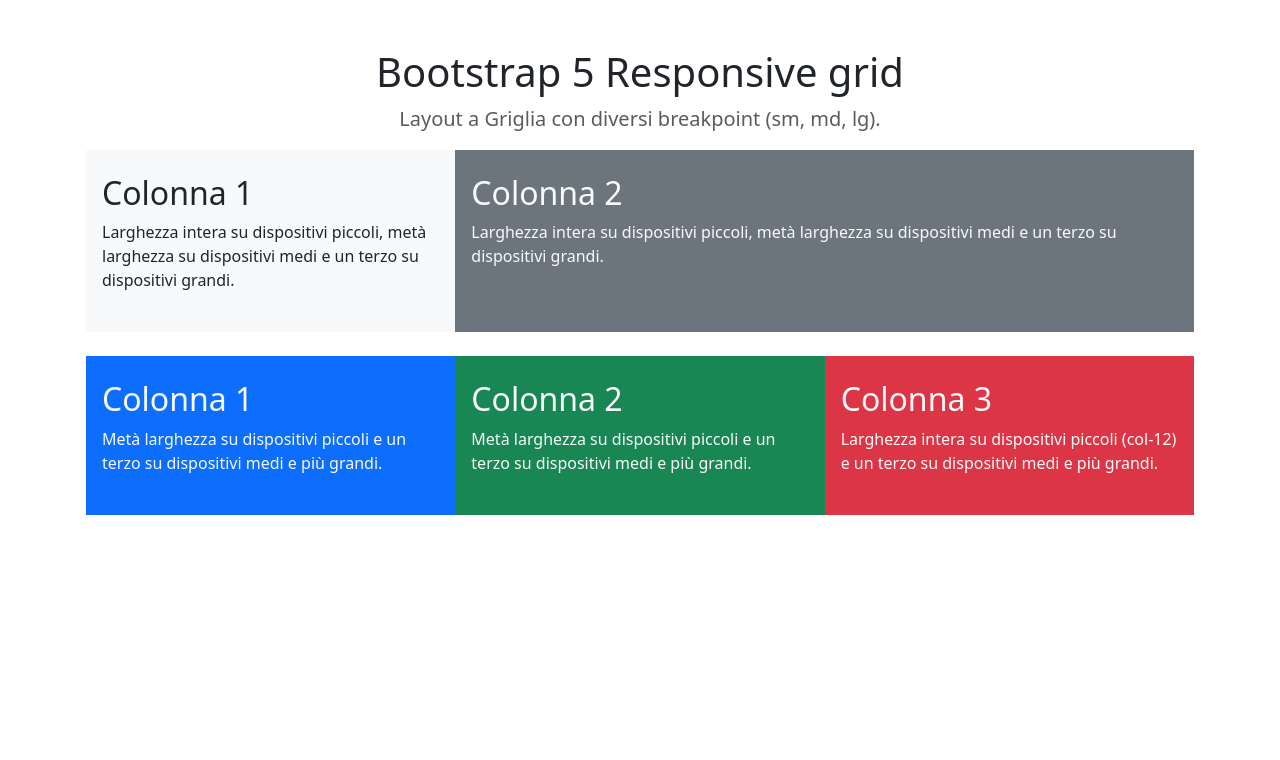
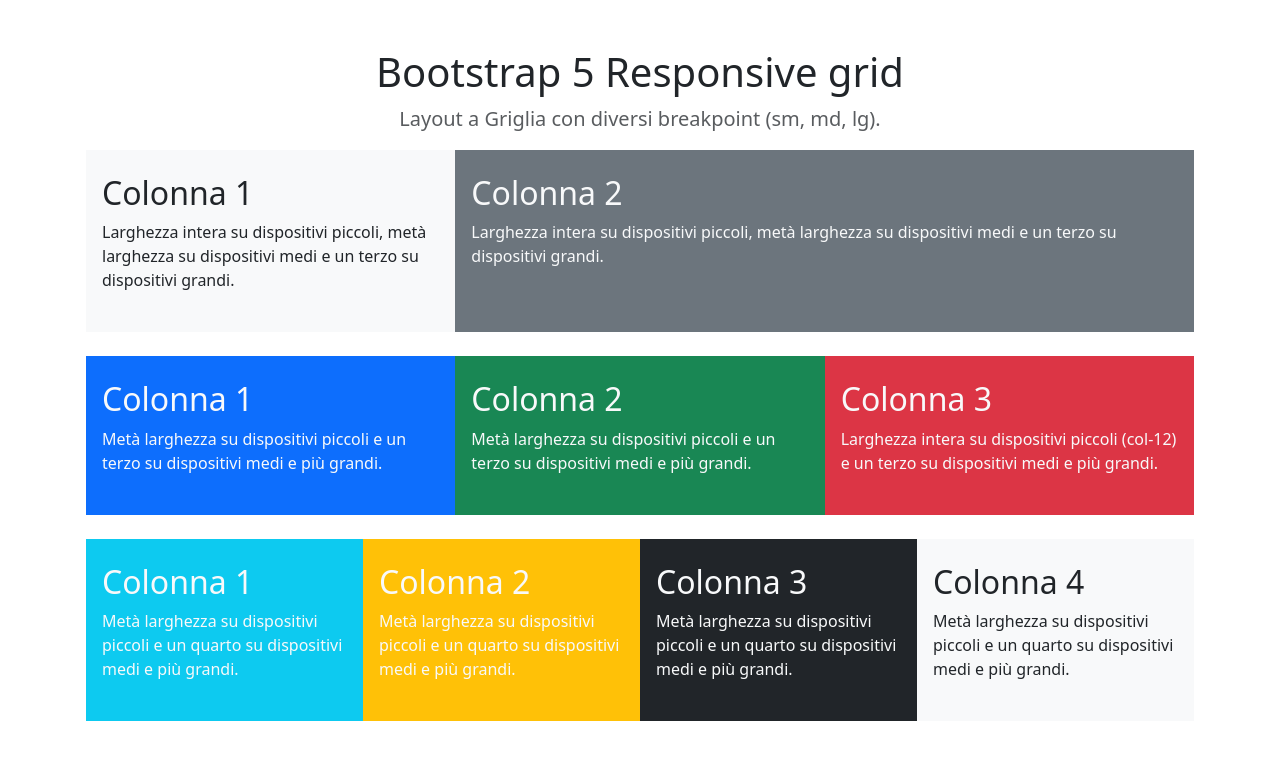
Before and after one commit to Willians-Hurtado/htmlcss-bootstrap-layout, a plain HTML site: page index.html in a window 1280 px wide. Drawn offline with nearby package versions, Linux system fonts and the light colour scheme.

Commit message:
add last row with four columns

```diff
--- a/index.html
+++ b/index.html
@@ -57,7 +57,33 @@
                     </p>
                 </div>
             </div>
-            <div class="row"></div>
+
+            <div class="row mx-1 mt-4 text-light">
+                <div class="col-6 bg-info py-4 px-3 col-md-3">
+                    <h2>Colonna 1</h2>
+                    <p>
+                        Metà larghezza su dispositivi piccoli e un quarto su dispositivi medi e più grandi.
+                    </p>
+                </div>
+                <div class="col-6 bg-warning py-4 px-3 col-md-3 " >
+                    <h2>Colonna 2</h2>
+                    <p>
+                        Metà larghezza su dispositivi piccoli e un quarto su dispositivi medi e più grandi.
+                    </p>
+                </div>
+                <div class="col-6 bg-dark py-4 px-3 text-light col-md-3" >
+                    <h2>Colonna 3</h2>
+                    <p>
+                        Metà larghezza su dispositivi piccoli e un quarto su dispositivi medi e più grandi.
+                    </p>
+                </div>
+                <div class="col-6 bg-light py-4 px-3 text-light col-md-3 text-dark"  >
+                    <h2>Colonna 4</h2>
+                    <p>
+                        Metà larghezza su dispositivi piccoli e un quarto su dispositivi medi e più grandi.
+                    </p>
+                </div>
+            </div>
 
         </main>
     </div>
```
